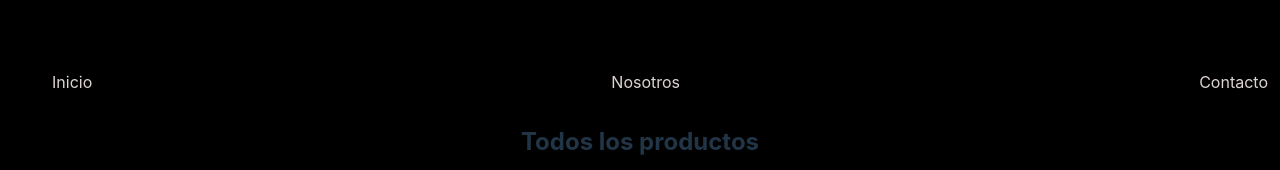
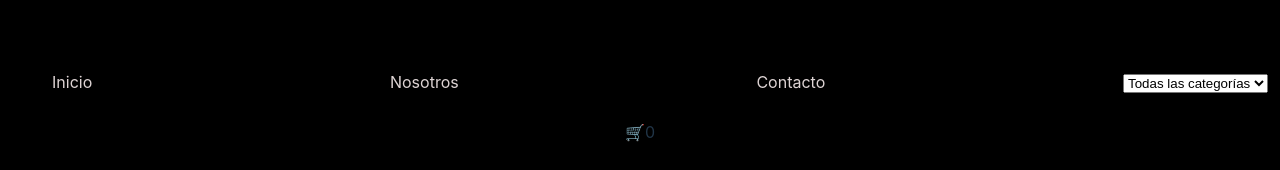
Before and after one commit to Mairodrigo/Cirfit, a React (Vite) app: page / in a window 1280 px wide. Shown: the part 231-401 px from the top of the page. Built offline with nearby package versions, Linux system fonts and the light colour scheme.

Commit message:
creo componente categoryselector para filtrar por categoria

```diff
--- a/src/App.jsx
+++ b/src/App.jsx
@@ -6,19 +6,26 @@ import { BrowserRouter, Routes, Route } from "react-router-dom";
 import ItemDetailContainer from "./components/ItemDetail/ItemDetailContainer";
 
 function App() {
-	const [count, setCount] = useState(0);
+	const [categoriaSeleccionada, setCategoriaSeleccionada] = useState("");
+
+	const manejarCambioCategoria = (categoria) => {
+		setCategoriaSeleccionada(categoria);
+	};
 
 	return (
 		<BrowserRouter>
-			<NavBar />
+			<NavBar onCambiarCategoria={manejarCambioCategoria} />
 			<Routes>
-				{/* 			<Route path="/" element={<Inicio />} />
-				<Route path="/nosotros" element={<Nosotros />} />
-				<Route path="/contacto" element={<Contacto />} /> */}
-				<Route path="/" element={<ItemListContainer />} />
-				<Route path="/category/:category" element={<ItemListContainer />} />
+				<Route
+					path="/"
+					element={<ItemListContainer categoria={categoriaSeleccionada} />}
+				/>
+				<Route
+					path="/category/:category"
+					element={<ItemListContainer categoria={categoriaSeleccionada} />}
+				/>
 				<Route path="/product/:id" element={<ItemDetailContainer />} />
-				<Route path="*" element={<h2>Creemos que hubo un error 404! </h2>} />
+				<Route path="*" element={<h2>Creemos que hubo un error 404!</h2>} />
 			</Routes>
 		</BrowserRouter>
 	);
--- /dev/null
+++ b/src/components/CategorySelector/CategorySelector.jsx
@@ -0,0 +1,30 @@
+import React, { useState, useEffect } from "react";
+import { getProductos } from "../asyncMock";
+
+const CategorySelector = ({ onCambiarCategoria }) => {
+	const [categorias, setCategorias] = useState([]);
+
+	useEffect(() => {
+		getProductos().then((productos) => {
+			const categoriasUnicas = [
+				...new Set(productos.map((producto) => producto.categoria)),
+			];
+			setCategorias(categoriasUnicas);
+		});
+	}, []);
+
+	return (
+		<select
+			onChange={(e) => onCambiarCategoria(e.target.value)}
+			defaultValue="">
+			<option value="">Todas las categorías</option>
+			{categorias.map((categoria) => (
+				<option key={categoria} value={categoria}>
+					{categoria}
+				</option>
+			))}
+		</select>
+	);
+};
+
+export default CategorySelector;
--- a/src/components/ItemListContainer/ItemListContainer.jsx
+++ b/src/components/ItemListContainer/ItemListContainer.jsx
@@ -7,14 +7,28 @@ const ItemListContainer = ({ categoria }) => {
 	const [cargando, setCargando] = useState(true);
 
 	useEffect(() => {
+		setCargando(true);
 		getProductos()
-			.then((res) => setProductos(res))
-			.catch()
+			.then((res) => {
+				const productosFiltrados = categoria
+					? res.filter((producto) => producto.categoria === categoria)
+					: res;
+				setProductos(productosFiltrados);
+			})
+			.catch((error) => console.error("Error al cargar productos:", error))
 			.finally(() => setCargando(false));
-	}, []);
+	}, [categoria]);
 
 	if (cargando) {
-		return <h3>Cargando la tienda</h3>;
+		return <h3>Cargando la tienda...</h3>;
+	}
+
+	const productosFiltrados = categoria
+		? productos.filter((producto) => producto.categoria === categoria)
+		: productos;
+
+	if (productosFiltrados.length === 0) {
+		return <h3>No hay productos disponibles en esta categoría</h3>;
 	}
 
 	return (
@@ -25,7 +39,7 @@ const ItemListContainer = ({ categoria }) => {
 					: "Todos los productos"}
 			</h2>
 			<div className="item-list">
-				{productos.map((producto) => (
+				{productosFiltrados.map((producto) => (
 					<Item key={producto.id} producto={producto} />
 				))}
 			</div>
--- a/src/components/NavBar/NavBar.jsx
+++ b/src/components/NavBar/NavBar.jsx
@@ -1,22 +1,11 @@
-import React, { useState, useEffect } from "react";
+import React from "react";
 import "./NavBar.css";
 import { Link } from "react-router-dom";
 import CartWidget from "../CartWidget/CartWidget";
 import logo from "../../assets/cirfitlogo.png";
-import { getProductos } from "../asyncMock";
+import CategorySelector from "../CategorySelector/CategorySelector";
 
-const NavBar = () => {
-	const [categorias, setCategorias] = useState([]);
-
-	useEffect(() => {
-		getProductos().then((productos) => {
-			const categoriasUnicas = [
-				new Set(productos.map((producto) => producto.categoria)),
-			];
-			setCategorias(categoriasUnicas);
-		});
-	}, []);
-
+const NavBar = ({ onCambiarCategoria }) => {
 	return (
 		<nav>
 			<div className="encabezado-container">
@@ -45,7 +34,11 @@ const NavBar = () => {
 						Contacto
 					</Link>
 				</li>
+				<li>
+					<CategorySelector onCambiarCategoria={onCambiarCategoria} />
+				</li>
 			</ul>
+			<CartWidget />
 		</nav>
 	);
 };
```
